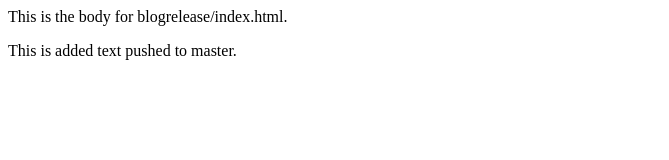
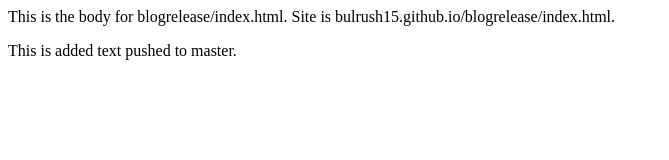
Before and after one commit to bulrush15/blogrelease, a plain HTML site: page index.html in a window 1280 px wide. Shown: the whole page, without its empty margins (0-669 px from the left). Drawn offline with Linux system fonts and the light colour scheme.

Commit message:
Edits 9/2019

```diff
--- a/index.html
+++ b/index.html
@@ -1,9 +1,9 @@
 <html>
 <head>
-<title>Test index file</title>
+<title>My webpage</title>
 </head>
 <body style="background:'#c0c0c0';">
-This is the body for blogrelease/index.html.
+This is the body for blogrelease/index.html. Site is bulrush15.github.io/blogrelease/index.html.
 
   <p>This is added text pushed to master.
 
```
